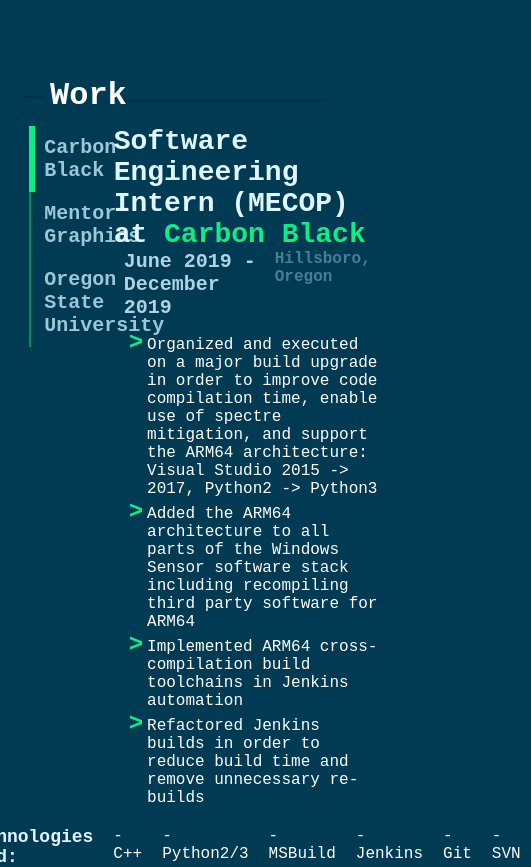
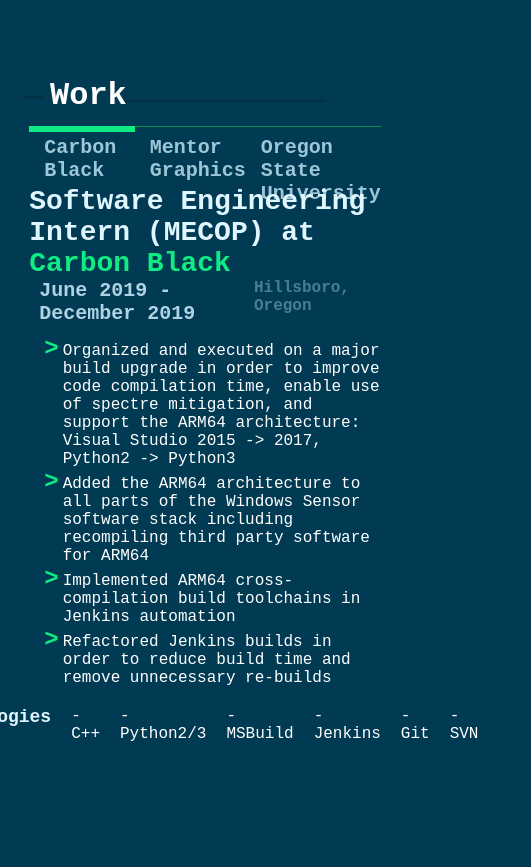
Before and after one commit to Stygain/personal-website, a React (Create React App) app: page / in a window 390 px wide. Shown: the part 2040-2907 px from the top of the page, 531 px wide, since content can reach past the window. After the commit the page ends 2787 px from the top, so only its background shows below. Built offline with nearby package versions, Linux system fonts and the light colour scheme.

Commit message:
Added media queries so that the work section tabs get placed on top for small screens.

```diff
--- a/src/Content/LinkItem.js
+++ b/src/Content/LinkItem.js
@@ -35,39 +35,41 @@
 
     .indicator {
       position: absolute;
-      ${'' /* top: 0px;
-      left: 0px; */}
+      top: 0px;
+      left: 0px;
       width: 1.5px;
-      ${'' /* height: 20px; */}
-      height: 50%;
+      height: 100%;
 
       background-color: rgb(6, 144, 79);
 
-      transition: 0.2s ease;
+      transition: height 0.2s ease;
     }
 
-    .indicator.top {
-      top: 0px;
-      left: 0px;
+    .indicator.active {
+      width: 6px;
+      background-color: rgb(14, 236, 131);
     }
 
-    .indicator.bot {
-      bottom: 0px;
-      left: 0px;
-    }
+    @media (max-width: 800px) {
+      .indicator {
+        position: absolute;
+        top: 0px;
+        left: 0px;
+        ${'' /* width: 1.5px; */}
+        ${'' /* height: 100%; */}
+        width: 100%;
+        height: 1.5px;
 
-    .indicator.top.active {
-      width: 6px;
-      background-color: rgb(14, 236, 131);
-      ${'' /* height: 53%;
-      transform: translateY(1px) translateX(5px) rotate(-30deg); */}
-    }
+        background-color: rgb(6, 144, 79);
 
-    .indicator.bot.active {
-      width: 6px;
-      background-color: rgb(14, 236, 131);
-      ${'' /* height: 53%;
-      transform: translateY(-1px) translateX(5px) rotate(30deg); */}
+        transition: 0.2s ease;
+      }
+
+      .indicator.active {
+        width: 100%;
+        height: 6px;
+        background-color: rgb(14, 236, 131);
+      }
     }
   `;
 
@@ -77,8 +79,8 @@
         props.setIndex(props.id);
       }
     }>
-      <div className={props.id === props.index ? "indicator top active" : "indicator top"}></div>
-      <div className={props.id === props.index ? "indicator bot active" : "indicator bot"}></div>
+      <div className={props.id === props.index ? "indicator active" : "indicator"}></div>
+      {/* <div className={props.id === props.index ? "indicator bot active" : "indicator bot"}></div> */}
       <h5>{props.content}</h5>
     </div>
   );
--- a/src/Content/Work.js
+++ b/src/Content/Work.js
@@ -101,15 +101,9 @@
 
       width: 95%;
       ${'' /* height: 390px; */}
-      height: 40vw;
+      height: 51vw;
 
       position: relative;
-    }
-
-    @media (min-width: 1300px) {
-      .work.content-container {
-        height: 21vw;
-      }
     }
 
     .work .text-container {
@@ -166,6 +160,37 @@
     p {
       margin: 0px 30px;
     }
+
+    @media (min-width: 1300px) {
+      .work.content-container {
+        height: 21vw;
+      }
+    }
+
+    @media (max-width: 800px) {
+      .work.content-container {
+        height: 69vw;
+      }
+
+      .link-container {
+        position: absolute;
+        left: 0px;
+        top: 0px;
+        width: 100%;
+
+        display: flex;
+        flex-direction: row;
+        align-items: flex-start;
+        justify-content: flex-start;
+      }
+
+      .work .text-container {
+        position: absolute;
+        right: 0px;
+        top: 60px;
+        width: 100%;
+      }
+    }
   `;
 
   return (
```
